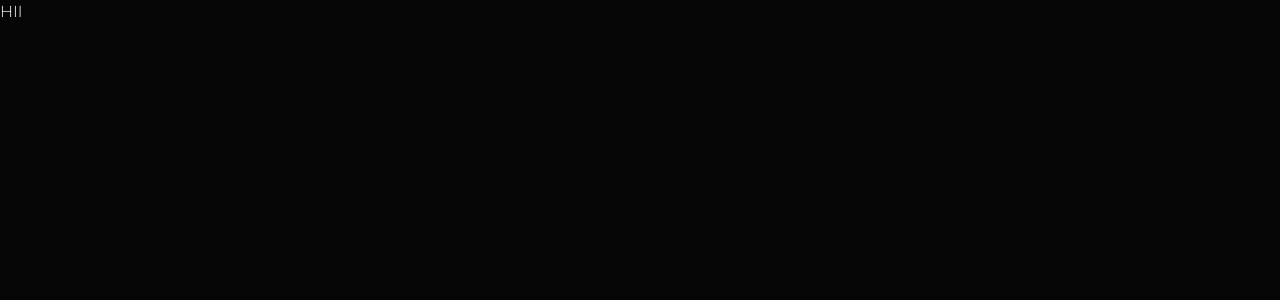
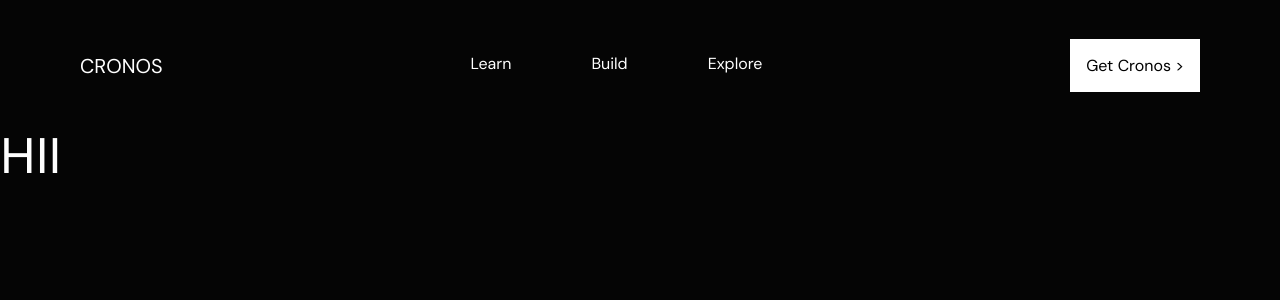
Before and after one commit to SAAVE-Finance/landing, a Next.js app: page / in a window 1280 px wide. Shown: the top 300 px of the page. Built offline with nearby package versions, Linux system fonts and the light colour scheme.

Commit message:
:art: revamped navbar

```diff
--- a/components/Navbar.tsx
+++ b/components/Navbar.tsx
@@ -1,9 +1,27 @@
-import React from 'react'
+import Link from "next/link";
+import React from "react";
 
 const Navbar = () => {
   return (
-    <div>Navbar</div>
-  )
-}
+    <nav className="w-full flex  text-white font-['DM Sans'] justify-between my-5 py-8 px-20">
+      <div className=" text-xl">
+        <h2>CRONOS</h2>
+      </div>
+      <div className="flex justify-around ">
+        <a className="cursor-pointer mx-10">Learn</a>
+        <a className="cursor-pointer mx-10">Build</a>
+        <a className="cursor-pointer mx-10">Explore</a>
+      </div>
+      <button className="hover:scale-105">
+        <Link
+          href="https://frontend-olyn.vercel.app"
+          className="cursor-pointer bg-white text-black p-4 hover:scale-125 "
+        >
+          Get Cronos &gt;
+        </Link>
+      </button>
+    </nav>
+  );
+};
 
-export default Navbar
+export default Navbar;
--- a/pages/_app.tsx
+++ b/pages/_app.tsx
@@ -1,6 +1,12 @@
-import '@/styles/globals.css'
-import type { AppProps } from 'next/app'
+import "@/styles/globals.css";
+import type { AppProps } from "next/app";
+import Navbar from "@/components/Navbar";
 
 export default function App({ Component, pageProps }: AppProps) {
-  return <Component {...pageProps} />
+  return (
+    <>
+      <Navbar />
+      <Component {...pageProps} />
+    </>
+  );
 }
--- a/pages/index.tsx
+++ b/pages/index.tsx
@@ -13,7 +13,7 @@ export default function Home() {
         <link rel="icon" href="/favicon.ico" />
       </Head>
       <main>
-        <h2 className="text-white">HII</h2>
+        <h2 className="text-white text-5xl">HII</h2>
       </main>
     </>
   );
--- a/styles/globals.css
+++ b/styles/globals.css
@@ -1,4 +1,5 @@
-@import url("https://fonts.googleapis.com/css2?family=Montserrat:wght@300&display=swap");
+@import url("https://fonts.googleapis.com/css2?family=Inter:wght@900&display=swap");
+@import url("https://fonts.googleapis.com/css2?family=DM+Sans&display=swap");
 @tailwind base;
 @tailwind components;
 @tailwind utilities;
@@ -12,8 +13,30 @@
 body {
   overflow-x: hidden;
   background: #050505;
-  font-family: "Montserrat", sans-serif;
+  font-family: "Inter", sans-serif;
 }
 a {
   text-decoration: none;
+  position: relative;
 }
+nav {
+  font-family: "DM Sans", sans-serif;
+}
+a::before {
+  content: "";
+  position: absolute;
+  width: 100%;
+  height: 2px;
+  border-radius: 0px;
+  background-color: #fff;
+  bottom: 0;
+  left: 0;
+  transform-origin: right;
+  transform: scaleX(0);
+  transition: transform 0.3s ease-in-out;
+}
+
+a:hover::before {
+  transform-origin: left;
+  transform: scaleX(1);
+}
```
